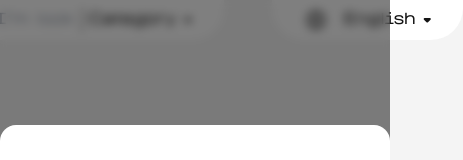
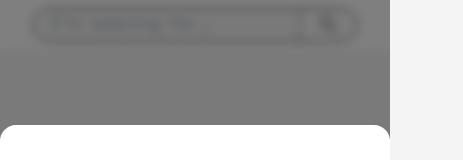
Before and after one commit to pillowskiy/shop, a Next.js app in the folder client/: page /auth in a window 390 px wide. Shown: the top 160 px of the page, 463 px wide, since content can reach past the window. Built offline with nearby package versions, Linux system fonts and the light colour scheme.

Commit message:
responsive query bar
Responsive query bar (rendering based on user-agent)

```diff
--- a/client/package.json
+++ b/client/package.json
@@ -18,6 +18,7 @@
     "clsx": "^1.2.1",
     "eslint": "8.37.0",
     "eslint-config-next": "13.2.4",
+    "is-mobile": "^4.0.0",
     "js-cookie": "^3.0.1",
     "next": "13.2.4",
     "react": "18.2.0",
--- a/client/src/components/bars/query/QueryBar.tsx
+++ b/client/src/components/bars/query/QueryBar.tsx
@@ -1,70 +1,9 @@
-import { type FC, useState } from 'react';
-import styles from './styles.module.css';
-import { Select } from '@/components/ui';
-import classNames from 'clsx';
+import dynamic from 'next/dynamic';
+import mobile from 'is-mobile';
 
-const categoryOptions = [
-  {
-    name: 'Computers',
-    value: 'computers',
-  },
-  {
-    name: 'Toys',
-    value: 'toys',
-  },
-  {
-    name: 'Books',
-    value: 'books',
-  },
-  {
-    name: 'Software',
-    value: 'software',
-  }
-];
-
-const languageOptions = [
-  {
-    name: 'English',
-    value: 'en',
-  },
-  {
-    name: 'Ukrainian',
-    value: 'uk'
-  }
-]
-
-export const QueryBar: FC = () => {
-  const [category, setCategory] = useState<number>(-1);
-  const [language, setLanguage] = useState<number>(-1);
-
-  return (
-    <header className={styles.navbar}>
-      <section className={styles.section}>
-        <i className="material-icons-round pr-3 text-black opacity-60">search</i>
-        <input
-          type="text"
-          placeholder="I'm looking for..."
-          required
-          className={styles.input}
-        />
-        <Select
-          className={classNames(styles.select, styles.bordered)}
-          selected={category}
-          setSelected={setCategory}
-          options={categoryOptions}
-        >
-          Category
-        </Select>
-      </section>
-      <section className={styles.section}>
-        <i className="material-icons-round text-black opacity-60">language</i>
-        <Select
-          className={classNames(styles.select)}
-          selected={language}
-          setSelected={setLanguage}
-          options={languageOptions}
-        />
-      </section>
-    </header>
-  );
-};
+export const QueryBar = dynamic(() => {
+  console.log("Rendered QueryBar");
+  return mobile() ?
+    import('./QueryBarMobile'):
+    import('./QueryBarDesktop');
+}, { ssr: false });
--- /dev/null
+++ b/client/src/components/bars/query/QueryBarDesktop.tsx
@@ -0,0 +1,53 @@
+import { type FC, useState } from 'react';
+import styles from './styles.module.css';
+import { Anchor, Select } from '@/components/ui';
+import classNames from 'clsx';
+
+const languageOptions = [
+  {
+    name: 'English',
+    value: 'en',
+  },
+  {
+    name: 'Ukrainian',
+    value: 'uk',
+  },
+];
+
+const QueryBar: FC = () => {
+  const [language, setLanguage] = useState<number>(-1);
+
+  return (
+    <header className={styles.navbar}>
+      <section className={classNames(styles.section, styles.main)}>
+        <div className={styles.query}>
+          <input
+            type="text"
+            placeholder="I'm looking for..."
+            required
+            className={styles.input}
+          />
+          <i
+            className={classNames(
+              'material-icons-round pr-2 text-black opacity-60',
+              styles.icon,
+            )}
+          >
+            search
+          </i>
+        </div>
+      </section>
+      <section className={styles.section}>
+        <i className="material-icons-round text-black opacity-60">language</i>
+        <Select
+          className={classNames(styles.select)}
+          selected={language}
+          setSelected={setLanguage}
+          options={languageOptions}
+        />
+      </section>
+    </header>
+  );
+};
+
+export default QueryBar;
--- /dev/null
+++ b/client/src/components/bars/query/QueryBarMobile.tsx
@@ -0,0 +1,87 @@
+import { useState, type FC } from 'react';
+import styles from './mobile.module.css';
+import classNames from 'clsx';
+import { Anchor } from '@/components/ui';
+
+const QueryBar: FC = () => {
+  const [isFocused, setIsFocused] = useState(false);
+
+  return (
+    <header className={styles.navbar}>
+      <i
+        className={classNames(
+          'material-icons-round text-black opacity-60',
+          styles.icon,
+        )}
+      >
+        menu
+      </i>
+
+      <div
+        className={classNames(styles.container, {
+          [styles.focused]: isFocused,
+        })}
+      >
+        <input
+          type="text"
+          placeholder="I'm looking for..."
+          required
+          className={styles.input}
+          onFocus={() => setIsFocused(!isFocused)}
+        />
+        {isFocused && (
+          <div className={styles.content}>
+            <div className="mt-2">
+              <p className="float-left text-xs text-black opacity-50">
+                Search history
+              </p>
+              <Anchor className="float-right">Clear history</Anchor>
+
+              <ul className="mt-2 text-sm text-black opacity-70">
+                <li className="mt-2 w-max">
+                  <i className="material-icons-round opacity-30">search</i>
+                  <p className="float-right ml-1 mt-0.5">123</p>
+                </li>
+                <li className="mt-2 w-max">
+                  <i className="material-icons-round opacity-30">search</i>
+                  <p className="float-right ml-1 mt-0.5">u1</p>
+                </li>
+              </ul>
+            </div>
+            <div className="mt-2">
+              <p className="text-xs text-black opacity-50">
+                Search by category
+              </p>
+
+              <ul className="text-sm text-black opacity-70">
+                <li className="mt-2 w-max">
+                  <i className="material-icons-round opacity-30">search</i>
+                  <p className="float-right ml-1 mt-0.5">
+                    in category Computers
+                  </p>
+                </li>
+                <li className="mt-2 w-max">
+                  <i className="material-icons-round opacity-30">search</i>
+                  <p className="float-right ml-1 mt-0.5">
+                    in category Software
+                  </p>
+                </li>
+              </ul>
+            </div>
+          </div>
+        )}
+      </div>
+
+      <i
+        className={classNames(
+          'material-icons-round text-black opacity-60',
+          styles.icon,
+        )}
+      >
+        language
+      </i>
+    </header>
+  );
+};
+
+export default QueryBar;
--- /dev/null
+++ b/client/src/components/bars/query/mobile.module.css
@@ -0,0 +1,75 @@
+.navbar {
+  top: 0;
+  left: 0;
+
+  width: 100vw;
+  height: 3rem;
+
+  padding: 0.25rem 1rem;
+
+  background: var(--white);
+  z-index: var(--querybar-index);
+
+  display: flex;
+  justify-content: space-between;
+  align-items: center;
+  gap: 1rem;
+}
+
+.section {
+  display: flex;
+
+  width: max-content;
+  cursor: pointer;
+  padding: 0.5rem 2rem;
+  background-color: var(--white);
+  border-radius: 0 0 2rem 2rem;
+}
+
+.container {
+  width: 100%;
+}
+
+.input {
+  outline: none;
+  width: 100%;
+  background-color: var(--light);
+  padding: 0.5rem 1rem;
+  border-radius: 2rem;
+
+  transition: all 256ms ease-in-out;
+}
+
+.navbar .icon {
+  font-size: 2rem;
+}
+
+.focused > .content, .input:focus {
+  border-radius: 2px;
+}
+
+.focused {
+  position: absolute;
+
+  padding: 1rem;
+
+  width: 100vw;
+  height: 100vh;
+
+  left: 0;
+  top: 0;
+
+  background-color: rgba(0, 0, 0, 0.5);
+  backdrop-filter: blur(5px);
+
+  z-index: var(--modal-index);
+}
+
+.content {
+  width: 100%;
+  padding: 0.5rem 1rem;
+
+  height: max-content;
+  background-color: var(--light);
+  margin-top: 1rem;
+}
--- a/client/src/components/bars/query/styles.module.css
+++ b/client/src/components/bars/query/styles.module.css
@@ -15,15 +15,41 @@
   display: flex;
 
   width: max-content;
+
   cursor: pointer;
   padding: .5rem 2rem;
   background-color: var(--white);
   border-radius: 0 0 2rem 2rem;
 }
 
+.query {
+  display: flex;
+  width: max-content;
+  border: 1px solid var(--black);
+  border-radius: 2rem;
+}
+
 .input {
   outline: none;
-  width: 20vw;
+  width: 90%;
+
+  background-color: var(--light);
+  border-radius: 2rem 0 0 2rem;
+  padding: .25rem 1rem;
+  height: max-content;
+}
+
+.icon {
+  background-color: var(--light);
+  border-radius: 0 2rem 2rem 0;
+  padding: .25rem 1rem;
+  border-left: 1px solid var(--black);
+
+  transition: color 126ms ease-in-out;
+}
+
+.icon:hover {
+  color: var(--primary);
 }
 
 .bordered::before {
@@ -35,3 +61,19 @@
   background-color: var(--black);
   opacity: .4;
 }
+
+@media only screen and (max-width: 880px) {
+  .section:not(.main) {
+    display: none;
+  }
+}
+
+@media only screen and (max-width: 600px) {
+  .section {
+    border-radius: 0;
+    width: 100vw;
+  }
+  .query {
+    width: 100%;
+  }
+}
```
Also changed, not shown: 1 other file (tests, documents, lock files or other folders).
